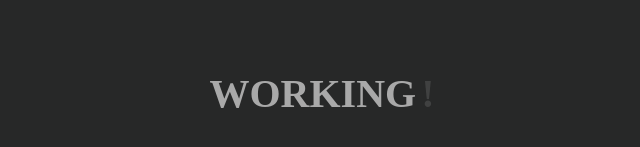
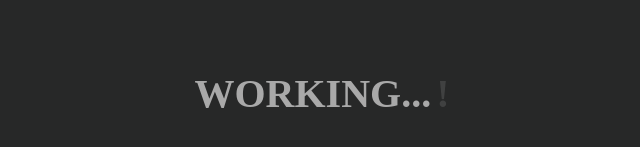
Before and after one commit to rfahham/gitops, a plain HTML site: page index.html in a window 1280 px wide. Shown: the part 315-462 px from the top of the page, without its empty margins (326-966 px from the left). Drawn offline with Linux system fonts and the light colour scheme.

Commit message:
WORKING...

```diff
--- a/index.html
+++ b/index.html
@@ -30,7 +30,7 @@
         </style>
 </head>
 <body>
-        <h1>WORKING</h1>
+        <h1>WORKING...</h1>
         <script>
                 function typeWriter(elemento) {
                         const textoArray = elemento.innerHTML.split('');
```
